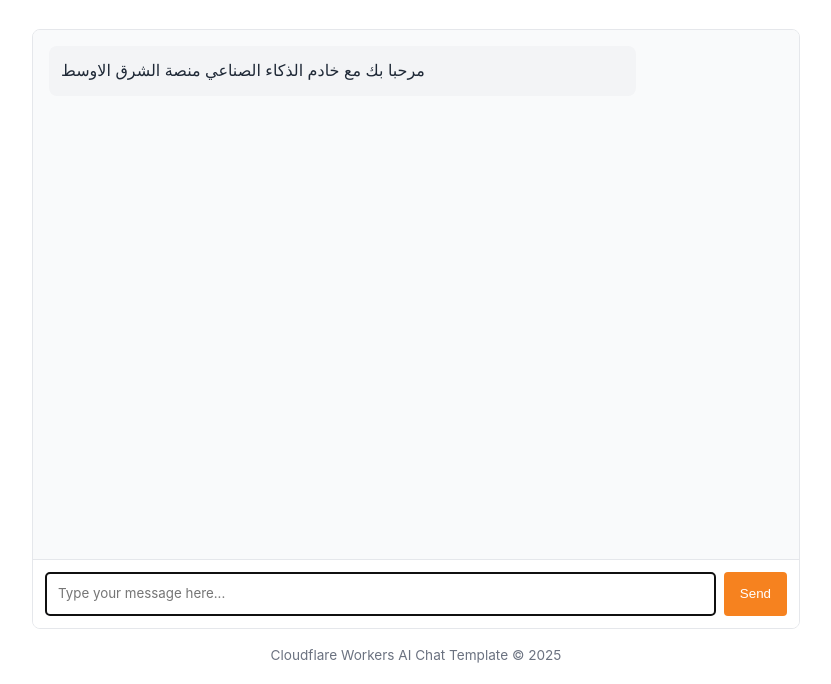
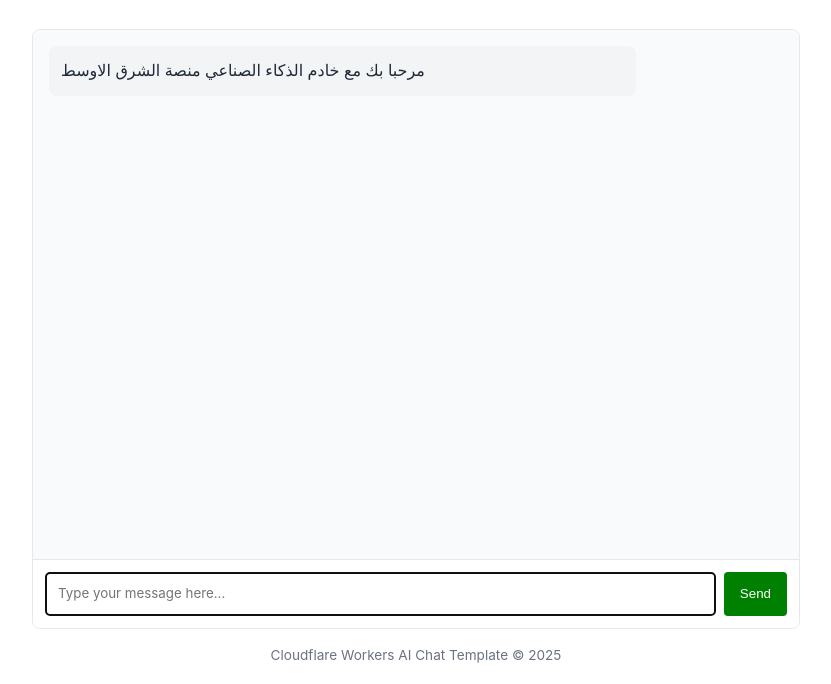
Before and after one commit to devlopernoor/llm-chat-v1, a website: page public/index.html in a window 1280 px wide. Shown: the part 116-800 px from the top of the page, without its empty margins (224-1055 px from the left). Drawn offline with Linux system fonts and the light colour scheme.

Commit message:
Change send button background color to green

```diff
--- a/public/index.html
+++ b/public/index.html
@@ -100,7 +100,7 @@
 			#send-button {
 				margin-left: 0.5rem;
 				padding: 0 1rem;
-				background-color: var(--primary-color);
+				background-color: green;
 				color: white;
 				border: none;
 				border-radius: 4px;
```
